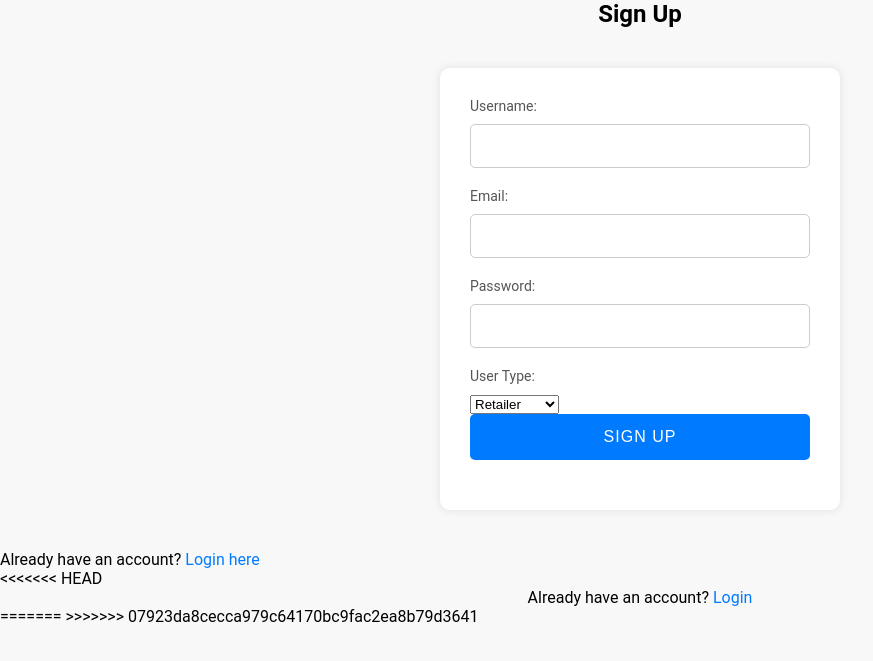
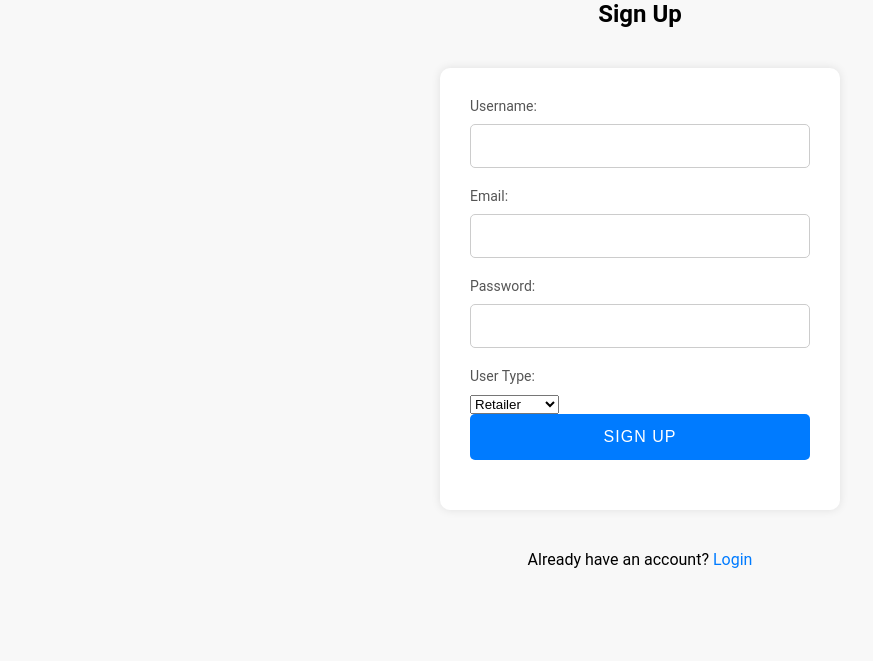
Before and after one commit to Meena-Ramalingam/Techness, a Python web app: template templates/signup.html in a window 1280 px wide. Shown: the top 661 px of the page, without its empty margins (0-873 px from the left). Run offline with Jinja, Linux system fonts and the light colour scheme; the template is opened without the code that fills it, so the values that code supplies are empty.

Commit message:
Update signup.html

```diff
--- a/templates/signup.html
+++ b/templates/signup.html
@@ -31,17 +31,12 @@
 
         <button type="button" onclick="signup()">Sign Up</button>
     </form>
-    <p>Already have an account? <a href="login.html">Login here</a></p>
 
-<<<<<<< HEAD
     <div id="message"></div>
 
     <!-- Add a link/button to go to the login page -->
     <div class="center">
     <p>Already have an account? <a href="login.html">Login</a></p>
 </div>
-=======
-    <script src="script.js"></script>
->>>>>>> 07923da8cecca979c64170bc9fac2ea8b79d3641
 </body>
 </html>
```
